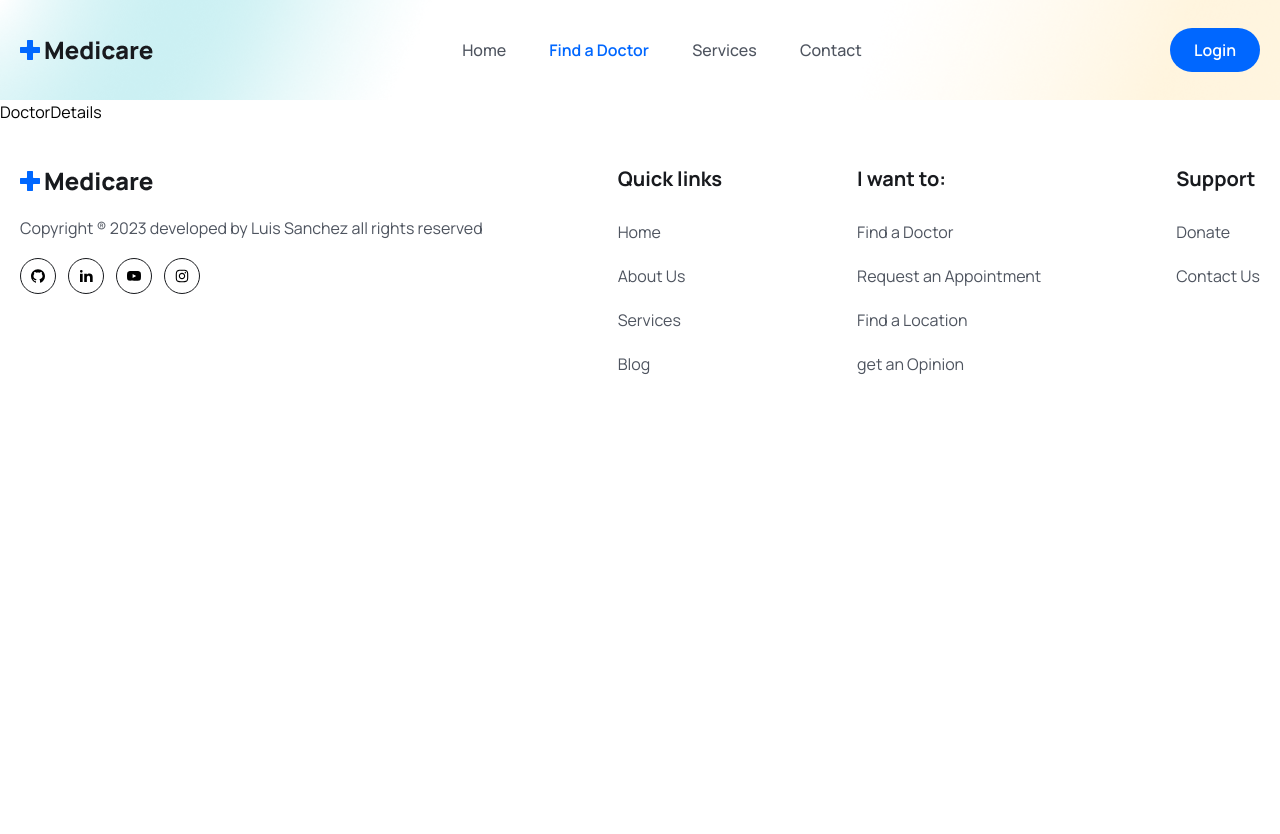
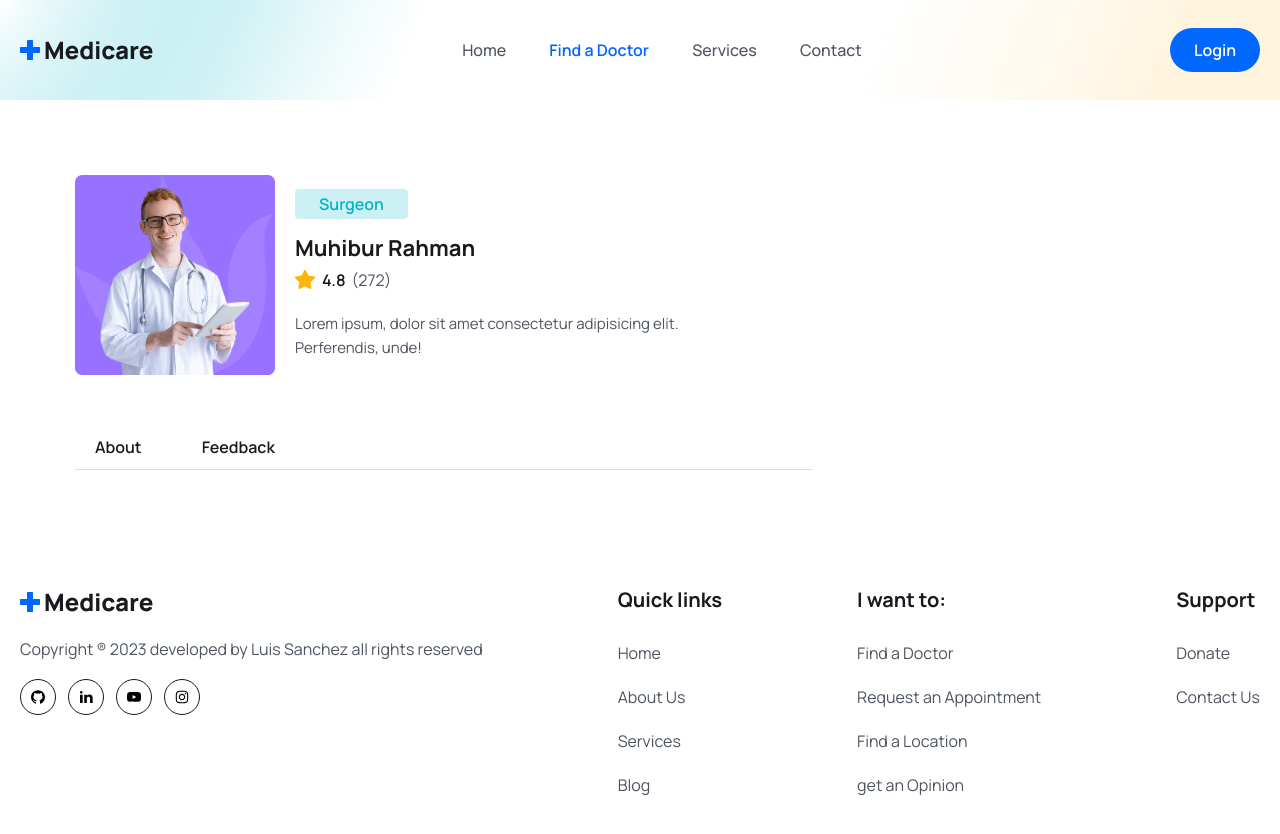
Before and after one commit to sanieni6/MERN-Doctor-apoinment-web, a React (Vite) app: page /doctors/1 in a window 1280 px wide. Shown: the top 834 px of the page. Before the commit the page ends 800 px from the top, so only its background shows below. Built offline with nearby package versions, Linux system fonts and the light colour scheme.

Commit message:
Create the doctors details

```diff
--- a/src/index.css
+++ b/src/index.css
@@ -14,7 +14,7 @@
     }
 
     .btn {
-        @apply bg-primaryColor py-[35px] rounded-[50px] text-white font-[600] mt-[38px];
+        @apply bg-primaryColor p-[35px] rounded-[50px] text-white font-[600] mt-[38px];
     }
 
     .heading {
--- a/src/pages/Doctors/DoctorDetails.jsx
+++ b/src/pages/Doctors/DoctorDetails.jsx
@@ -1,8 +1,54 @@
-import React from 'react'
+import doctorImg from '../../assets/images/doctor-img02.png';
+import starIcon from '../../assets/images/Star.png';
 
 const DoctorDetails = () => {
   return (
-    <div>DoctorDetails</div>
+    <section>
+      <div className='max-w-[1170px] px-5 mx-auto'>
+        <div className='grid md:grid-cols-3 gap-[50px]'>
+          <div className='md:col-span-2'>
+            <div className='flex items-center gap-5'>
+              <figure className='max-w-[200px] max-h-[200px]'>
+                <img src={doctorImg} alt="" className='w-full' />
+              </figure>
+
+              <div>
+                <span className='bg-[#ccf0f3] text-irisBlueColor py-1 px-6 lg:px-6 text-[12px]
+                 leading-4 lg:text-[16px] lg:leading-7 font-semibold rounded'>
+                  Surgeon
+                </span>
+                <h3 className='text-headingColor text-[22px] leading-9 mt-3 font-bold'>
+                  Muhibur Rahman
+                </h3>
+                <div className='flex items-center gap-[6px]'>
+                  <span className='flex items-center gap-[6px] text-[14px] leading-5 lg:text-[16px]
+                  lg:leading-7 font-semibold text-headingColor'>
+                    <img src={starIcon} alt="" /> 4.8
+                  </span>
+                  <span className='flex items-center gap-[6px] text-[14px] leading-5 lg:text-[16px]
+                  lg:leading-7 font-[400] text-textColor'>
+                    (272)
+                  </span>
+                </div>
+                <p className='text__para text-[14px] leading-6 md:text-[15px] max-w-[390px]'>Lorem ipsum, dolor sit amet consectetur adipisicing elit. Perferendis, unde!</p>
+              </div>
+            </div>
+
+            <div className='mt-[50px] border-b border-solid border-[#0066ff34]'>
+              <button
+              className={`py-2 px-5 mr-5 text-[16px] leading-7 text-headingColor font-semibold`}>
+                About
+              </button>
+              <button
+              className={`py-2 px-5 mr-5 text-[16px] leading-7 text-headingColor font-semibold`}>
+                Feedback
+              </button>
+            </div>
+
+          </div>
+        </div>
+      </div>
+    </section>
   )
 }
 
--- a/src/pages/Doctors/Doctors.jsx
+++ b/src/pages/Doctors/Doctors.jsx
@@ -1,5 +1,6 @@
 import DoctorCard from '../../components/Doctors/DoctorCard';
 import { doctors  } from '../../assets/data/doctors';
+import Testimonial from '../../components/Testimonial/Testimonial';
 
 const Doctors = () => {
   return (
@@ -8,10 +9,43 @@
         <div className='container text-center'>
           <h2 className='heading'>Find a Doctor</h2>
           <div className='max-w-[570px] mt-[30px] mx-auto bg-[#0066ff2c] rounded-md flex items-center justify-between'>
-
+            <input type="search"
+            className='py-4 pl-4 pr-2 bg-transparent w-full focus:outline-none cursor-pointer
+            placeholder:text-textColor'
+            placeholder='Search Doctor'
+            />
+            <button className='btn mt-0 rounded-[0px] rounded-r-md'>
+              Search
+            </button>
           </div>
         </div>
       </section>
+
+      <section>
+        <div className='container'>
+          <div className='grid grid-cols-1 sm:grid-cols-2 md:grid-cols-3 lg:grid-cols-4 gap-5'>
+            {doctors.map((doctor) => (
+              <DoctorCard key={doctor.id} doctor={doctor} />
+            )
+            )}
+          </div>
+        </div>
+      </section>
+
+      <section>
+          <div className="container">
+            <div className="xl:w-[470px] mx-auto">
+              <h2 className="heading text-center">
+                What our patient say
+              </h2>
+              <p className="text__para text-center">
+                World-class care for everyone. Our health System offers unmatched, expert health care.
+              </p>
+
+            </div>
+            <Testimonial />
+          </div>
+        </section>
     </>
   )
 }
```
